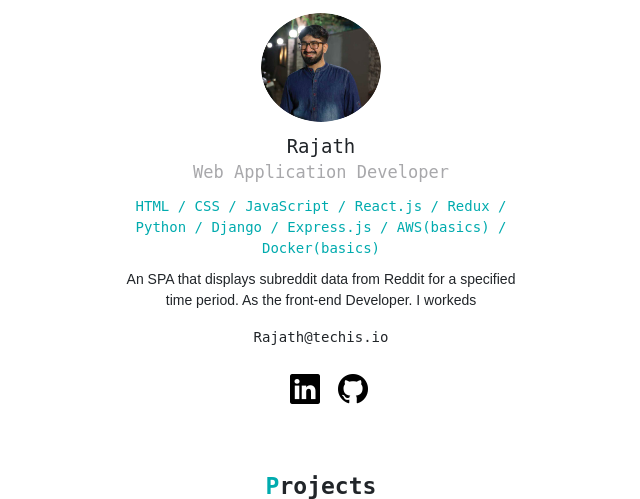
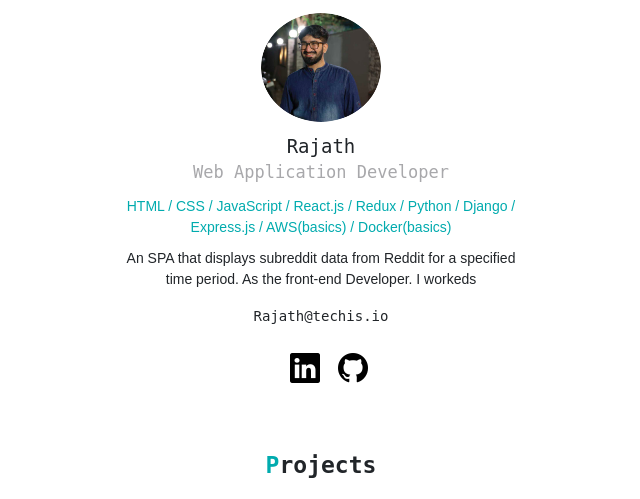
Before and after one commit to Rajath-B/myportfolio, a PHP site: page / in a window 1280 px wide. Shown: the part 151-650 px from the top of the page, without its empty margins (319-959 px from the left). Run offline with PHP 8.4, Linux system fonts and the light colour scheme.

Commit message:
sans seriff

```diff
--- a/style.css
+++ b/style.css
@@ -52,6 +52,7 @@ a.font-black {
   font-size: 14px;
   color: #00abae;
   margin-bottom: 10px;
+  font-family: sans-serif;
 }
 #about .email {
   margin-top: 14px;
```
